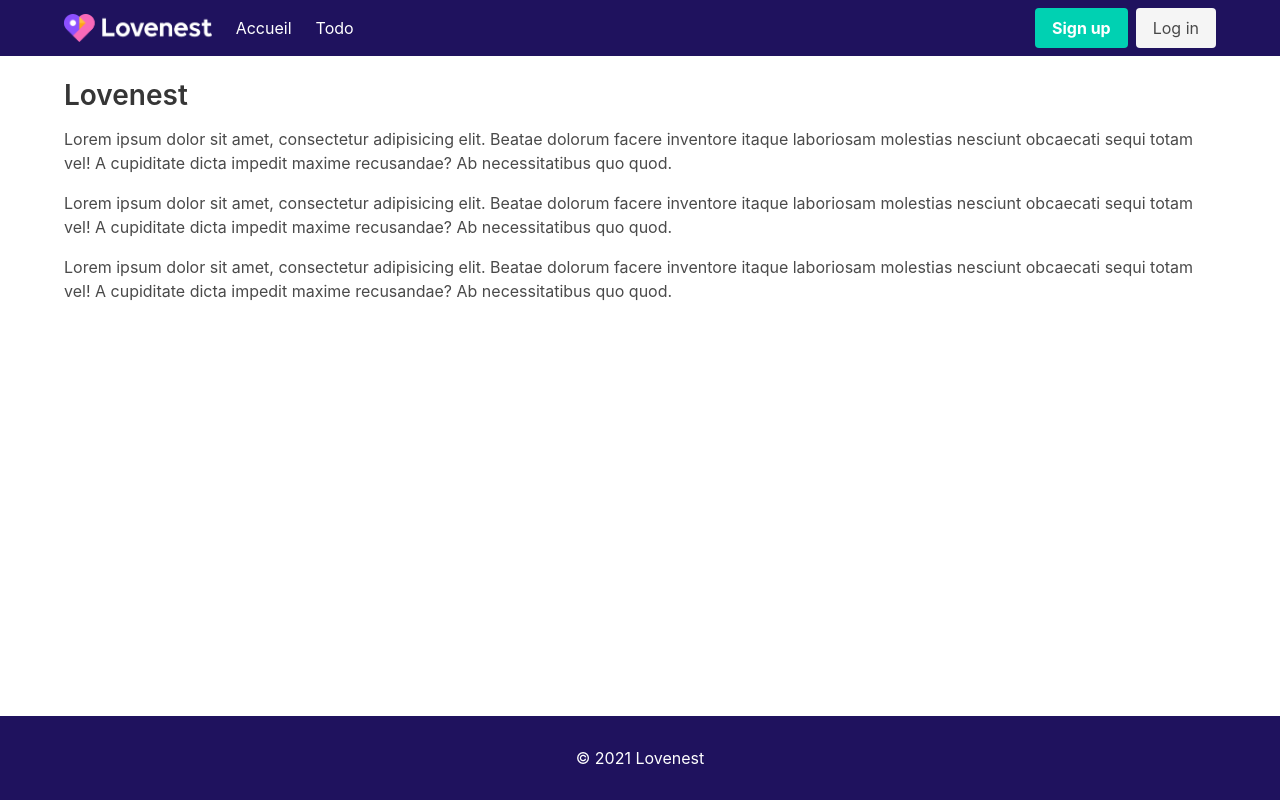
After one commit to gsylvestre/lovenest, a Symfony app: template templates/main/home.html.twig in a window 1280 px wide. The commit adds this page. Run offline with Twig, Linux system fonts and the light colour scheme; the template is opened without the code that fills it, so the values that code supplies are empty; some libraries are stand-ins or nearby versions.

Commit message:
basic layout + design

```diff
--- a/src/Controller/MainController.php
+++ b/src/Controller/MainController.php
@@ -9,12 +9,12 @@ use Symfony\Component\Routing\Annotation\Route;
 class MainController extends AbstractController
 {
     /**
-     * @Route("/main", name="main")
+     * @Route("/", name="main_home")
      */
     public function index(): Response
     {
-        return $this->render('main/index.html.twig', [
-            'controller_name' => 'MainController',
+        return $this->render('main/home.html.twig', [
+
         ]);
     }
 }
--- a/templates/base.html.twig
+++ b/templates/base.html.twig
@@ -1,19 +1,93 @@
-<!DOCTYPE html>
-<html>
-    <head>
-        <meta charset="UTF-8">
-        <title>{% block title %}Welcome!{% endblock %}</title>
-        {# Run `composer require symfony/webpack-encore-bundle`
-           and uncomment the following Encore helpers to start using Symfony UX #}
-        {% block stylesheets %}
-            {#{{ encore_entry_link_tags('app') }}#}
-        {% endblock %}
+<!doctype html>
+<html lang="fr">
+<head>
+    <meta charset="UTF-8">
+    <meta name="viewport" content="width=device-width, initial-scale=1.0">
+    <title>{% block title %}Lovenest{% endblock %}</title>
+    <link rel="stylesheet" href="https://cdn.jsdelivr.net/npm/bulma@0.9.2/css/bulma.min.css">
+    <link rel="stylesheet" href="{{ asset('css/app.css') }}">
+    <link rel="icon" href="{{ asset('img/favicon.png') }}">
+</head>
+<body>
+    <header class="block purple-bg">
+        <div class="container">
+            <nav class="navbar is-transparent" role="navigation" aria-label="main navigation">
+                <div class="navbar-brand">
+                    <a class="navbar-item" href="{{ path('main_home') }}"><img src="{{ asset('img/logo.png') }}" alt="Lovenest"></a>
 
-        {% block javascripts %}
-            {#{{ encore_entry_script_tags('app') }}#}
-        {% endblock %}
-    </head>
-    <body>
-        {% block body %}{% endblock %}
-    </body>
+                    <a role="button" class="navbar-burger" aria-label="menu" aria-expanded="false" data-target="navbarBasicExample">
+                        <span aria-hidden="true"></span>
+                        <span aria-hidden="true"></span>
+                        <span aria-hidden="true"></span>
+                    </a>
+                </div>
+
+                <div id="navbarBasicExample" class="navbar-menu">
+                    <div class="navbar-start">
+                        <a class="navbar-item" href="{{ path('main_home') }}">
+                            Accueil
+                        </a>
+
+                        <a class="navbar-item">
+                            Todo
+                        </a>
+                    </div>
+
+                    <div class="navbar-end">
+                        <div class="navbar-item">
+                            <div class="buttons">
+                                <a class="button is-primary">
+                                    <strong>Sign up</strong>
+                                </a>
+                                <a class="button is-light">
+                                    Log in
+                                </a>
+                            </div>
+                        </div>
+                    </div>
+                </div>
+            </nav>
+        </div>
+    </header>
+    <main class="block">
+        <div class="container content">
+            {% block body %}{% endblock %}
+        </div>
+    </main>
+    <footer class="purple-bg">
+        <div class="container">
+            <p class="content has-text-centered">
+                &copy; {{ "now"|date("Y") }} Lovenest
+            </p>
+        </div>
+    </footer>
+
+    <script>
+        document.addEventListener('DOMContentLoaded', () => {
+
+            // Get all "navbar-burger" elements
+            const $navbarBurgers = Array.prototype.slice.call(document.querySelectorAll('.navbar-burger'), 0);
+
+            // Check if there are any navbar burgers
+            if ($navbarBurgers.length > 0) {
+
+                // Add a click event on each of them
+                $navbarBurgers.forEach( el => {
+                    el.addEventListener('click', () => {
+
+                        // Get the target from the "data-target" attribute
+                        const target = el.dataset.target;
+                        const $target = document.getElementById(target);
+
+                        // Toggle the "is-active" class on both the "navbar-burger" and the "navbar-menu"
+                        el.classList.toggle('is-active');
+                        $target.classList.toggle('is-active');
+
+                    });
+                });
+            }
+
+        });
+    </script>
+</body>
 </html>
--- /dev/null
+++ b/templates/main/home.html.twig
@@ -0,0 +1,12 @@
+{% extends 'base.html.twig' %}
+
+{% block body %}
+    <h2>Lovenest</h2>
+    <p>Lorem ipsum dolor sit amet, consectetur adipisicing elit. Beatae dolorum facere inventore itaque laboriosam molestias nesciunt obcaecati sequi totam vel! A cupiditate dicta impedit maxime recusandae? Ab necessitatibus quo quod.</p>
+    <p>Lorem ipsum dolor sit amet, consectetur adipisicing elit. Beatae dolorum facere inventore itaque laboriosam molestias nesciunt obcaecati sequi totam vel! A cupiditate dicta impedit maxime recusandae? Ab necessitatibus quo quod.</p>
+    <p>Lorem ipsum dolor sit amet, consectetur adipisicing elit. Beatae dolorum facere inventore itaque laboriosam molestias nesciunt obcaecati sequi totam vel! A cupiditate dicta impedit maxime recusandae? Ab necessitatibus quo quod.</p>
+{% endblock %}
+
+{% block title %}
+{{ parent() }} | Accueil
+{% endblock %}
```
Also changed, not shown: public/css/app.css (added), public/img/favicon.png (added), public/img/logo.png (added), 1 other file.
